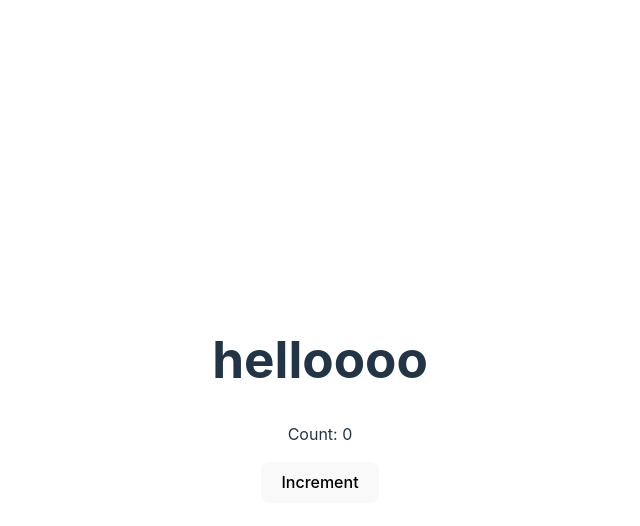
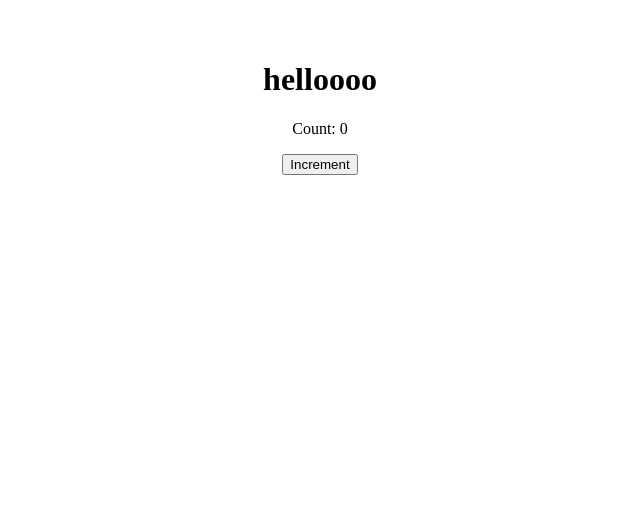
Before and after one commit to Henrik-Eriksson/Group3_Webbutveckling, a React (Vite) app: page / in a window 1280 px wide. Shown: the top 526 px of the page, without its empty margins (320-960 px from the left). Built offline with nearby package versions, Linux system fonts and the light colour scheme.

Commit message:
Update index.css

```diff
--- a/src/index.css
+++ b/src/index.css
@@ -1,69 +1,27 @@
-:root {
-  font-family: Inter, system-ui, Avenir, Helvetica, Arial, sans-serif;
-  line-height: 1.5;
-  font-weight: 400;
-
-  color-scheme: light dark;
-  color: rgba(255, 255, 255, 0.87);
-  background-color: #242424;
-
-  font-synthesis: none;
-  text-rendering: optimizeLegibility;
-  -webkit-font-smoothing: antialiased;
-  -moz-osx-font-smoothing: grayscale;
-  -webkit-text-size-adjust: 100%;
+#signinbox1 {
+padding-right: 30px;
+padding-top: 25%;
+padding-left: 30px;
+padding-bottom: 35%;
 }
 
-a {
-  font-weight: 500;
-  color: #646cff;
-  text-decoration: inherit;
-}
-a:hover {
-  color: #535bf2;
+#signin{
+  text-align: center;
 }
 
-body {
-  margin: 0;
-  display: flex;
-  place-items: center;
-  min-width: 320px;
-  min-height: 100vh;
+#outlined-basic{
+  width: 200px;
+  height: 70%;
 }
 
-h1 {
-  font-size: 3.2em;
-  line-height: 1.1;
+
+.MuiTextField-root > label {
+  color: #531414;
+
 }
 
-button {
-  border-radius: 8px;
-  border: 1px solid transparent;
-  padding: 0.6em 1.2em;
-  font-size: 1em;
-  font-weight: 500;
-  font-family: inherit;
-  background-color: #1a1a1a;
-  cursor: pointer;
-  transition: border-color 0.25s;
+#signinbox2
+{
+  padding: 50px;
+  padding-bottom: 135px;
 }
-button:hover {
-  border-color: #646cff;
-}
-button:focus,
-button:focus-visible {
-  outline: 4px auto -webkit-focus-ring-color;
-}
-
-@media (prefers-color-scheme: light) {
-  :root {
-    color: #213547;
-    background-color: #ffffff;
-  }
-  a:hover {
-    color: #747bff;
-  }
-  button {
-    background-color: #f9f9f9;
-  }
-}
```
